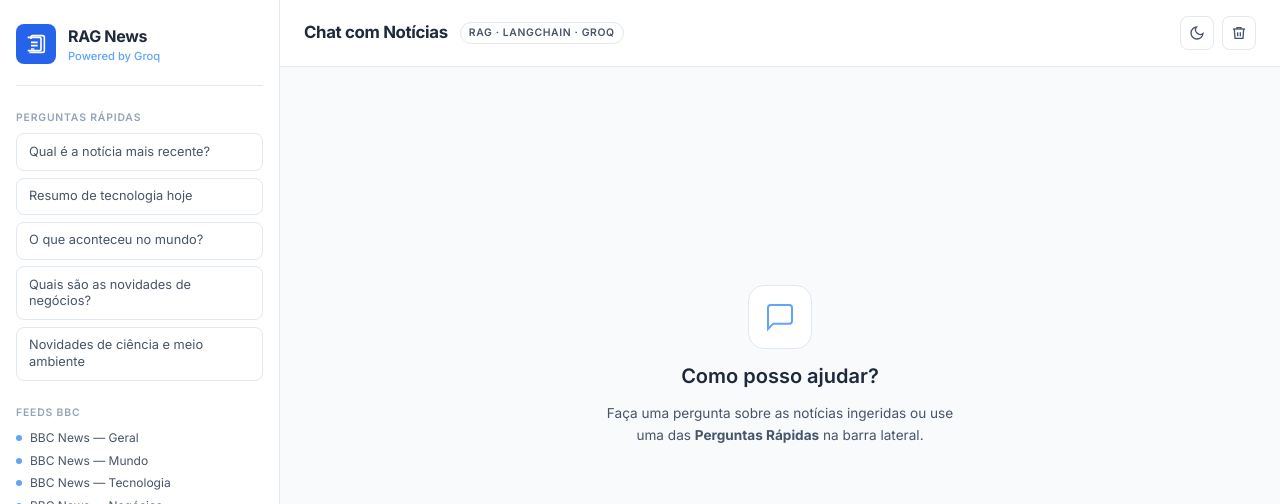
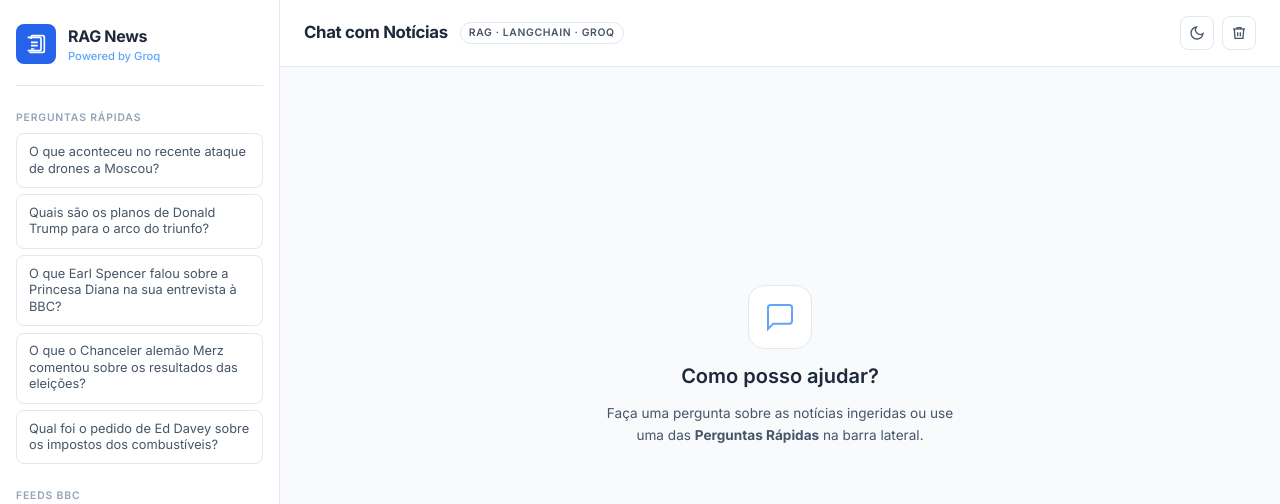
Before and after one commit to Leo-Chaves/faculdade-rag-news, a Vue app in the folder frontend/: page / in a window 1280 px wide. Shown: the top 504 px of the page. Built offline with nearby package versions, Linux system fonts and the light colour scheme; no server answers.

Commit message:
feat: atualizar perguntas rápidas da sidebar e readme

```diff
--- a/frontend/src/components/ChatSidebar.vue
+++ b/frontend/src/components/ChatSidebar.vue
@@ -82,11 +82,11 @@ const props = defineProps({
 defineEmits(["quick-question"]);
 
 const quickQuestions = [
-  { id: 1, text: "Qual é a notícia mais recente?" },
-  { id: 2, text: "Resumo de tecnologia hoje" },
-  { id: 3, text: "O que aconteceu no mundo?" },
-  { id: 4, text: "Quais são as novidades de negócios?" },
-  { id: 5, text: "Novidades de ciência e meio ambiente" },
+  { id: 1, text: "O que aconteceu no recente ataque de drones a Moscou?" },
+  { id: 2, text: "Quais são os planos de Donald Trump para o arco do triunfo?" },
+  { id: 3, text: "O que Earl Spencer falou sobre a Princesa Diana na sua entrevista à BBC?" },
+  { id: 4, text: "O que o Chanceler alemão Merz comentou sobre os resultados das eleições?" },
+  { id: 5, text: "Qual foi o pedido de Ed Davey sobre os impostos dos combustíveis?" },
 ];
 
 const bbcFeeds = [
```
Also changed, not shown: 1 other file (tests, documents, lock files or other folders).
